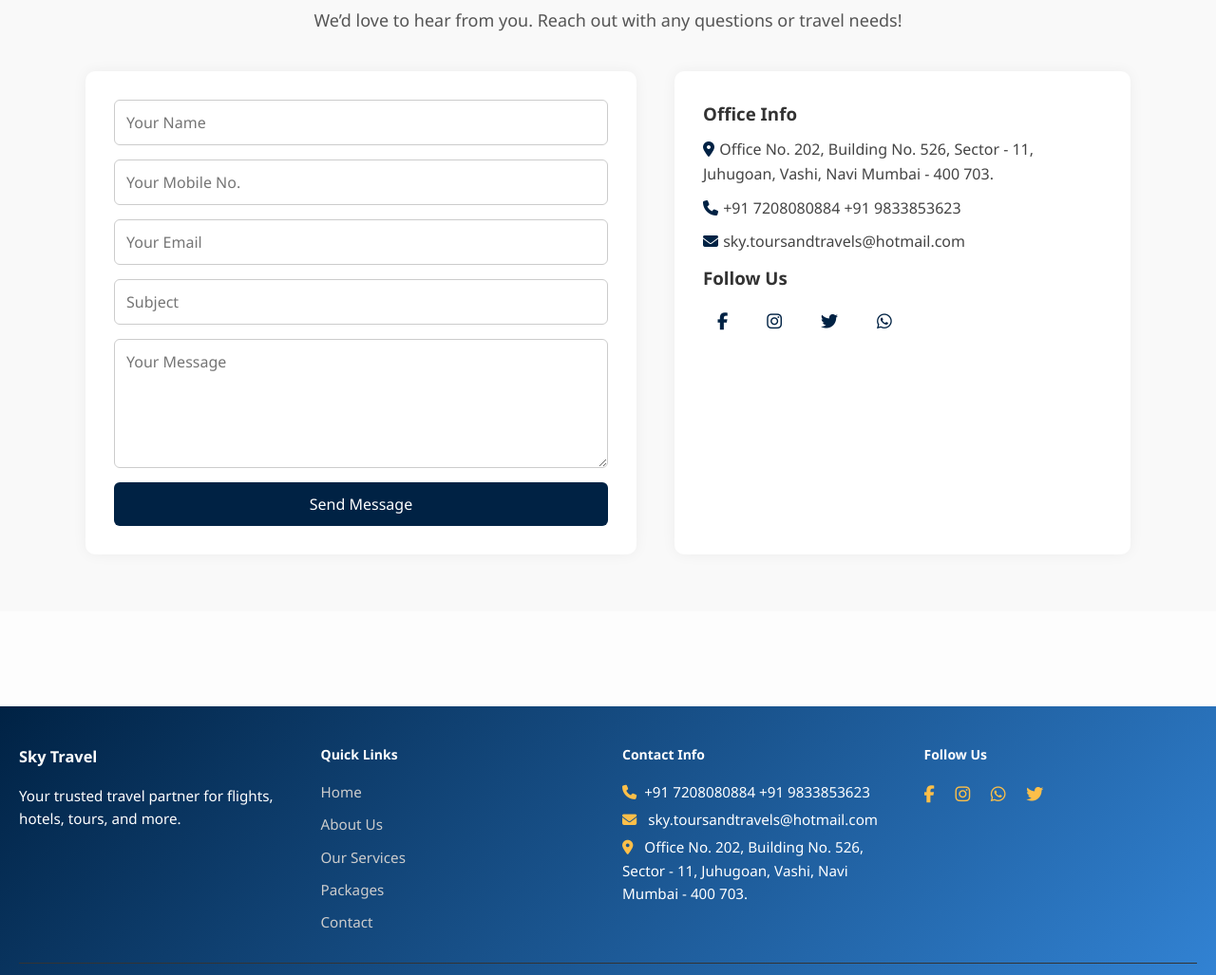
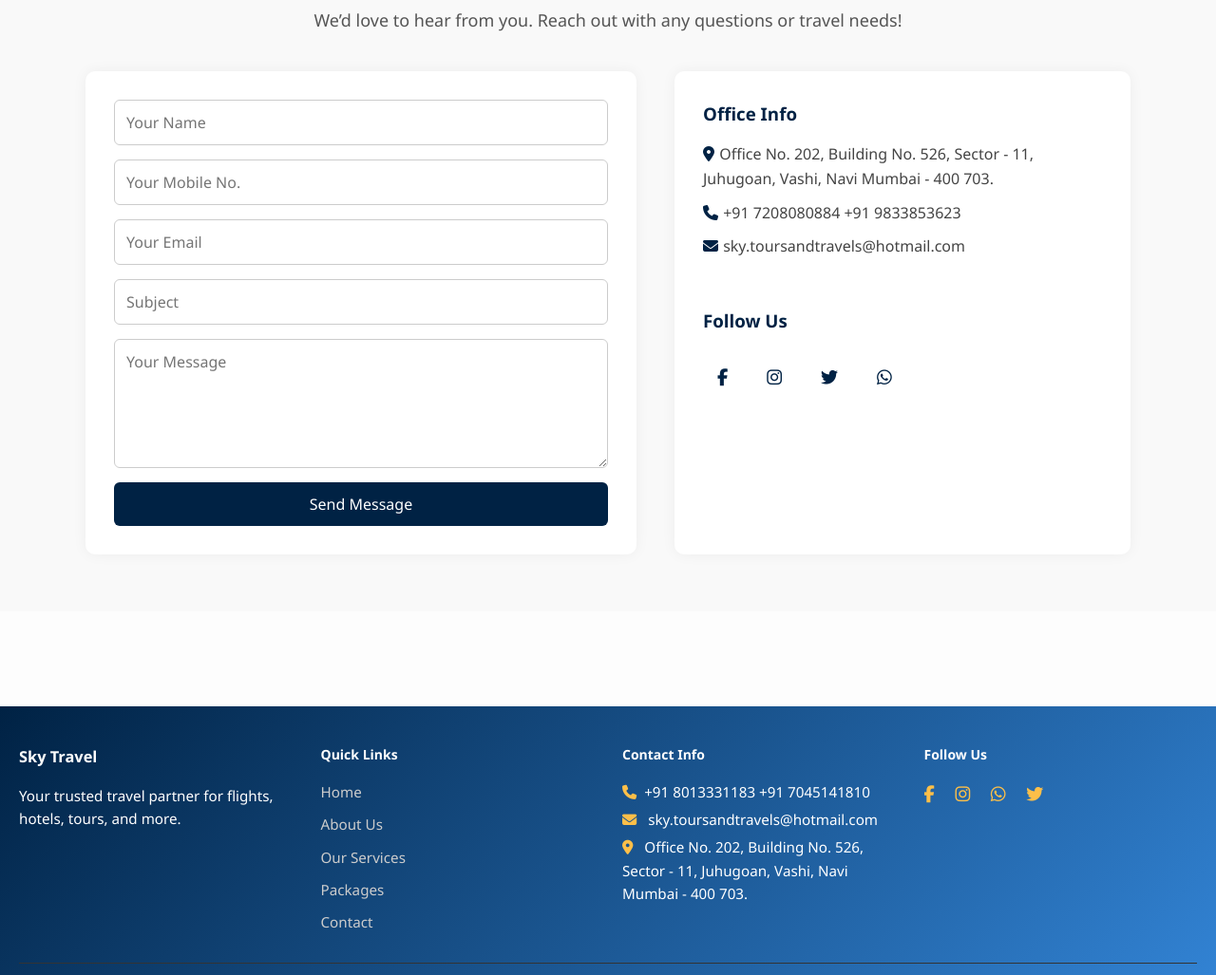
Before and after one commit to Pratik-Chaugule/sky-travel, a plain HTML site: page contact.html in a window 1280 px wide. Shown: the part 235-1262 px from the top of the page at 95% size. Drawn offline with nearby package versions, Linux system fonts and the light colour scheme.

Commit message:
Update contact.html

```diff
--- a/contact.html
+++ b/contact.html
@@ -6,6 +6,8 @@
   <title>Contact Us - Sky Travel</title>
   <link rel="stylesheet" href="css/style.css" />
   <link rel="stylesheet" href="https://cdnjs.cloudflare.com/ajax/libs/font-awesome/6.5.0/css/all.min.css"/>
+  <link rel="stylesheet" href="https://cdn.jsdelivr.net/npm/toastify-js/src/toastify.min.css">
+
 </head>
 <body>
 
@@ -51,12 +53,12 @@
           <button type="submit">Send Message</button>
         </form>
         <div class="contact-info">
-          <h3>Office Info</h3>
+          <h3 class="office-info">Office Info</h3>
           <p><i class="fas fa-map-marker-alt"></i> Office No. 202, Building No. 526, Sector - 11, Juhugoan, Vashi, Navi Mumbai - 400 703.</p>
           <p><i class="fas fa-phone"></i> +91  7208080884 +91 9833853623</p>
           <p><i class="fas fa-envelope"></i> sky.toursandtravels@hotmail.com</p>
 
-          <h3>Follow Us</h3>
+          <h3 class="follow-us">Follow Us</h3>
           <div class="social-links">
             <a href="#"><i class="fab fa-facebook-f"></i></a>
             <a href="#"><i class="fab fa-instagram"></i></a>
@@ -89,7 +91,7 @@
 
     <div class="footer-column">
       <h4>Contact Info</h4>
-      <p><i class="fas fa-phone"></i>+91  7208080884 +91 9833853623</p>
+      <p><i class="fas fa-phone"></i>+91  8013331183 +91 7045141810</p>
         <p><i class="fas fa-envelope"></i>  sky.toursandtravels@hotmail.com</p>
         <p><i class="fas fa-map-marker-alt"></i> Office No. 202, Building No. 526, Sector - 11, Juhugoan, Vashi, Navi Mumbai - 400 703.
           </p>
@@ -112,6 +114,7 @@
 </footer>
 
  <script src="js/script.js"></script>
+<script src="https://cdn.jsdelivr.net/npm/toastify-js"></script>
 
 
 
```
